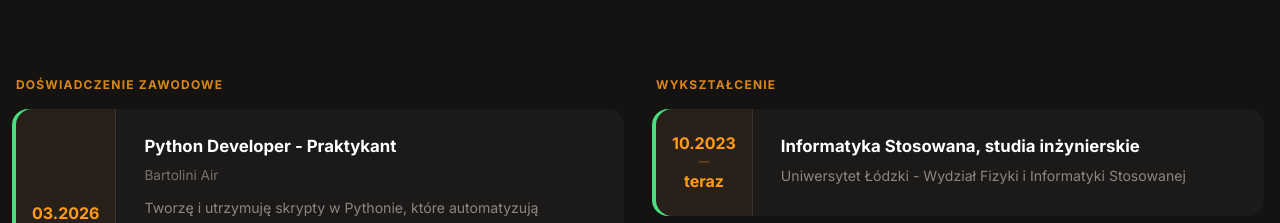
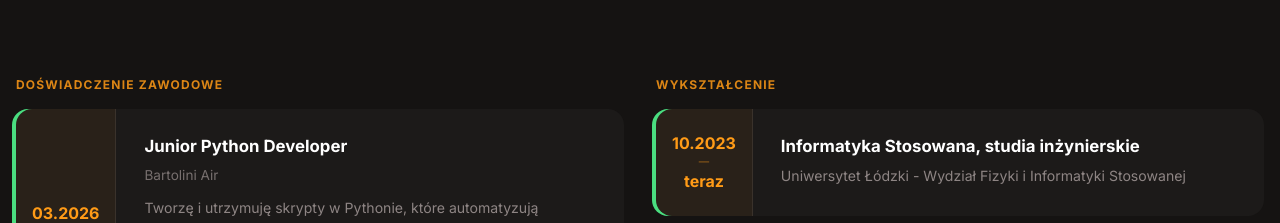
Before and after one commit to R4zQ/bartoszmargan.pl, a plain HTML site: page bartoszmargan/index.html in a window 1280 px wide. Shown: the part 5080-5303 px from the top of the page. Drawn offline with Linux system fonts and the light colour scheme.

Commit message:
photo change, and some text

```diff
--- a/bartoszmargan/index.html
+++ b/bartoszmargan/index.html
@@ -401,7 +401,7 @@
                             <span data-lang='{"pl":"teraz", "en":"Present"}'>teraz</span>
                         </div>
                         <div class="exp-content">
-                            <h3 data-lang='{"pl":"Python Developer - Praktykant", "en":"Python Developer - Intern"}'>Python Developer - Praktykant</h3>
+                            <h3 data-lang='{"pl":"Junior Python Developer", "en":"Junior Python Developer"}'>Junior Python Developer</h3>
                             <span class="exp-company">Bartolini Air</span>
                             <p data-lang='{"pl":"Tworzę i utrzymuję skrypty w Pythonie, które automatyzują wewnętrzne procesy i zwiększają ich efektywność. Zajmuję się również upraszczaniem oraz optymalizacją przesyłu danych do baz danych, dbając o ich płynną i niezawodną integrację. Moim głównym celem jest budowanie narzędzi eliminujących powtarzalne zadania i usprawniających obieg informacji między systemami.", "en":"I develop and maintain Python scripts to automate internal workflows and improve process efficiency. I also work on simplifying and optimizing data transfer to databases, ensuring smooth and reliable data integration. My main goal is to build tools that automate repetitive tasks and streamline how data is handled across systems."}'>Tworzę i utrzymuję skrypty w Pythonie, które automatyzują wewnętrzne procesy i zwiększają ich efektywność. Zajmuję się również upraszczaniem oraz optymalizacją przesyłu danych do baz danych, dbając o ich płynną i niezawodną integrację. Moim głównym celem jest budowanie narzędzi eliminujących powtarzalne zadania i usprawniających obieg informacji między systemami.</p>
                         </div>
```
Also changed, not shown: bartoszmargan/assets/profile.png, bartoszmargan/assets/profileOLD.png (added).
